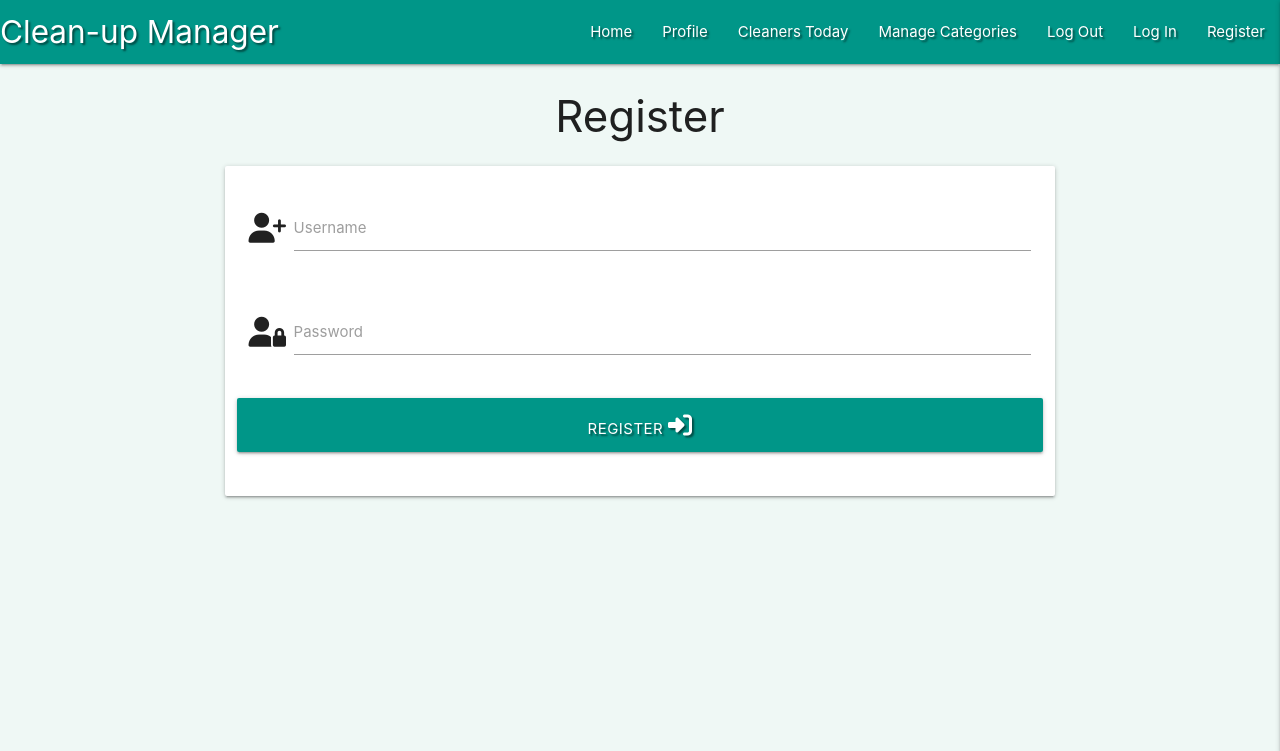
After one commit to Maribel-88/hotel-cleanup-manager, a Flask app: page /register in a window 1280 px wide. The commit adds this page. Shown: the top 751 px of the page. Run offline with Flask 3, Linux system fonts and the light colour scheme; some libraries are stand-ins or nearby versions.

Commit message:
Add Register template

```diff
--- a/app.py
+++ b/app.py
@@ -4,6 +4,7 @@ from flask import (
     redirect, request, session, url_for)
 from flask_pymongo import PyMongo
 from bson.objectid import ObjectId
+from werkzeug.security import generate_password_hash, check_password_hash
 if os.path.exists("env.py"):
     import env
 
@@ -25,6 +26,11 @@ def get_cleaner():
     return render_template("cleaners.html", cleaners=cleaners)
 
 
+@app.route("/register", methods=["GET", "POST"])
+def register():
+    return render_template("register.html")
+
+
 if __name__ == "__main__":
     app.run(host=os.environ.get("IP"),
     port=int(os.environ.get("PORT")),
--- a/templates/base.html
+++ b/templates/base.html
@@ -14,7 +14,7 @@
 <body>
     <header>
         <!-- top navbar -->
-        <nav class="nav-extended text-shadow teal accent-3">
+        <nav class="nav-extended text-shadow teal">
 			<div class="nav-wrapper">
 				<a href="{{ url_for('get_cleaner') }}" class="brand-logo">Clean-up Manager</a>
 				<a href="#" data-target="mobile-demo" class="sidenav-trigger right"><i class="fas fa-bars"></i></a>
@@ -25,7 +25,7 @@
 					<li><a href="#">Manage Categories</a></li>
 					<li><a href="#">Log Out</a></li>
 					<li><a href="#">Log In</a></li>
-					<li><a href="#">Register</a></li>
+					<li><a href="{{ url_for('register') }}">Register</a></li>
 				</ul>
 			</div>
 		</nav>
@@ -38,10 +38,10 @@
             <li><a href="#">Manage Categories</a></li>
             <li><a href="#">Log Out</a></li>
             <li><a href="#">Log In</a></li>
-            <li><a href="#">Register</a></li>
+            <li><a href="{{ url_for('register') }}">Register</a></li>
           </ul>
     </header>
-    <h1> Hotel Clean-up Manager</h1>
+
     {% block content %}
     {% endblock %}
 
--- /dev/null
+++ b/templates/register.html
@@ -0,0 +1,35 @@
+{% extends "base.html" %}
+{% block content %}
+
+    <h3 class="center-align">Register</h3>
+
+    <div class="row">
+        <form class="col s12 m8 offset-m2" method="POST" action="{{ url_for('register') }}">
+            <div class="card-panel">
+                <!-- username -->
+                <div class="row">
+                    <div class="input-field col s12">
+                        <i class="fas fa-user-plus prefix "></i>
+                        <input id="username" name="username" type="text" class="validate">
+                        <label for="username">Username</label>
+                    </div>
+                </div>
+                <!-- password -->
+                <div class="row">
+                    <div class="input-field col s12">
+                        <i class="fas fa-user-lock prefix "></i>
+                        <input id="password" name="password" type="password" class="validate">
+                    <label for="password">Password</label>
+                    </div>
+                </div>
+                <!-- register -->
+                <div class="row">
+                    <button type="submit" class="col s12 btn-large teal text-shadow">
+                        Register <i class="fas fa-sign-in-alt"></i>
+                    </button>
+                </div>
+            </div>
+        </form>
+    </div>
+
+{% endblock %}
```
